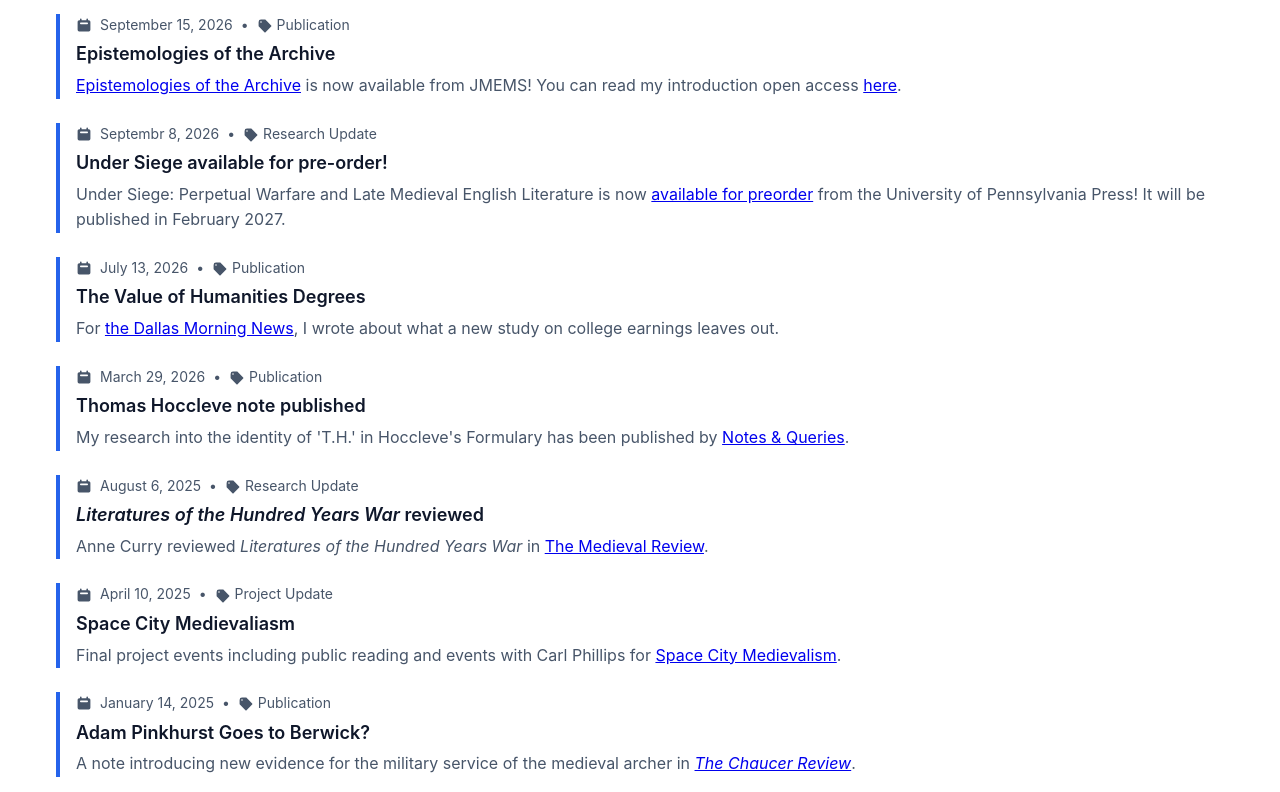
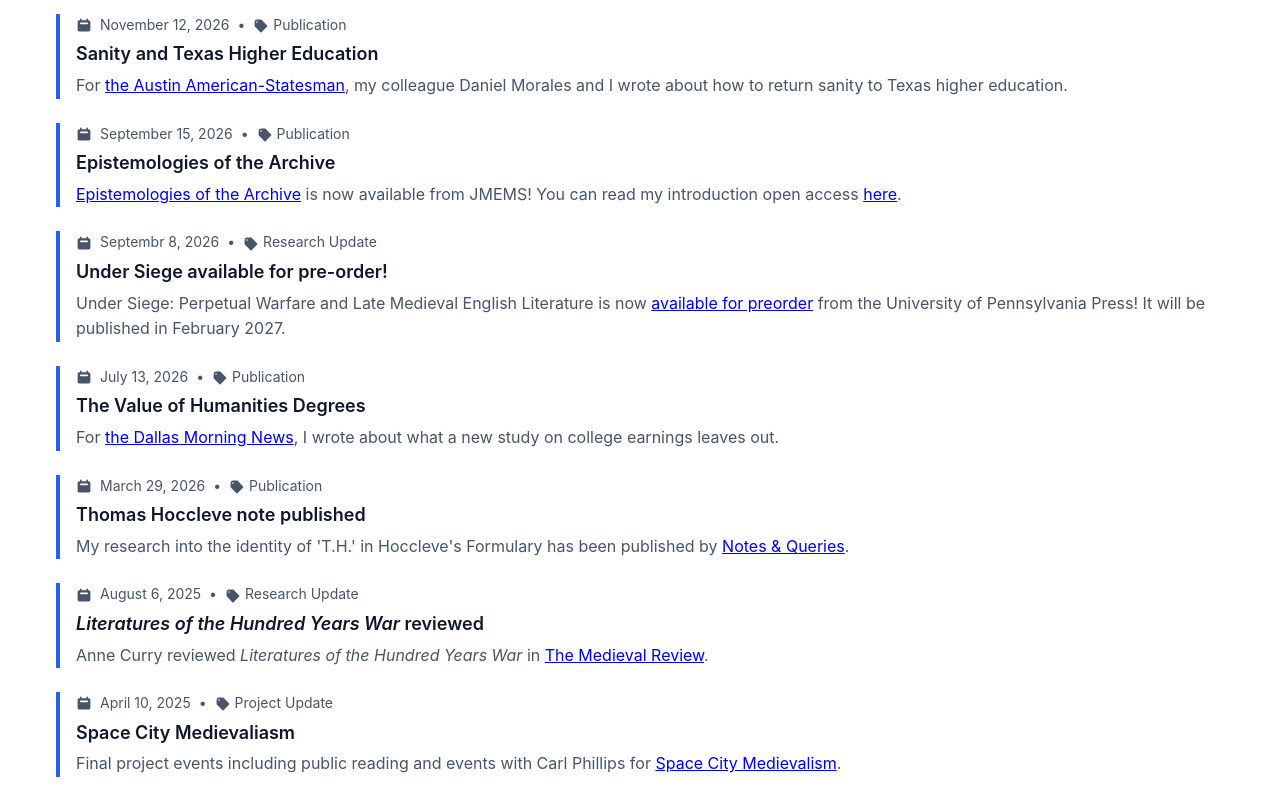
Before and after one commit to daniel-j-davies/daniel-j-davies.github.io, a plain HTML site: page index.html in a window 1280 px wide. Shown: the part 627-1419 px from the top of the page. Drawn offline with Linux system fonts and the light colour scheme.

Commit message:
Update index.html

```diff
--- a/index.html
+++ b/index.html
@@ -330,6 +330,27 @@
         <section class="section">
             <h2 class="section-title">Latest Updates</h2>
 
+             <div>
+                <div class="update-item">
+                    <div class="update-meta">
+                        <svg class="icon" fill="currentColor" viewBox="0 0 20 20">
+                            <path fill-rule="evenodd" d="M6 2a1 1 0 00-1 1v1H4a2 2 0 00-2 2v10a2 2 0 002 2h12a2 2 0 002-2V6a2 2 0 00-2-2h-1V3a1 1 0 10-2 0v1H7V3a1 1 0 00-1-1zm0 5a1 1 0 000 2h8a1 1 0 100-2H6z" clip-rule="evenodd"></path>
+                        </svg>
+                        <time>November 12, 2026</time>
+                        <span class="separator">•</span>
+                        <span>
+                            <svg class="icon" fill="currentColor" viewBox="0 0 20 20">
+                                <path fill-rule="evenodd" d="M17.707 9.293a1 1 0 010 1.414l-7 7a1 1 0 01-1.414 0l-7-7A.997.997 0 012 10V5a3 3 0 013-3h5c.256 0 .512.098.707.293l7 7zM5 6a1 1 0 100-2 1 1 0 000 2z" clip-rule="evenodd"></path>
+                            </svg>
+                            Publication
+                        </span>
+                    </div>
+                    <h3 class="update-title">Sanity and Texas Higher Education</h3>
+                    <p class="update-description">
+                        For <a href="https://www.statesman.com/opinion/columns/your-voice/article/texas-democrats-reverse-political-takeover-22525871.php?utm_source=marketing&utm_medium=copy-url-link&utm_campaign=article-share&hash=aHR0cHM6Ly93d3cuc3RhdGVzbWFuLmNvbS9vcGluaW9uL2NvbHVtbnMveW91ci12b2ljZS9hcnRpY2xlL3RleGFzLWRlbW9jcmF0cy1yZXZlcnNlLXBvbGl0aWNhbC10YWtlb3Zlci0yMjUyNTg3MS5waHA%3D&time=MTc5NDQ5NTIwMTI5OA%3D%3D&rid=NmU4NDQ2OWEtYzc4MC00YWNhLTg3NjAtYTI1NWFmNjdhYzU0&sharecount=MA%3D%3D" target="_blank" rel="noopener noreferrer">the Austin American-Statesman</a>, my colleague Daniel Morales and I wrote about how to return sanity to Texas higher education.
+                    </p>
+                </div>
+
             <div>
                 <div class="update-item">
                     <div class="update-meta">
```
